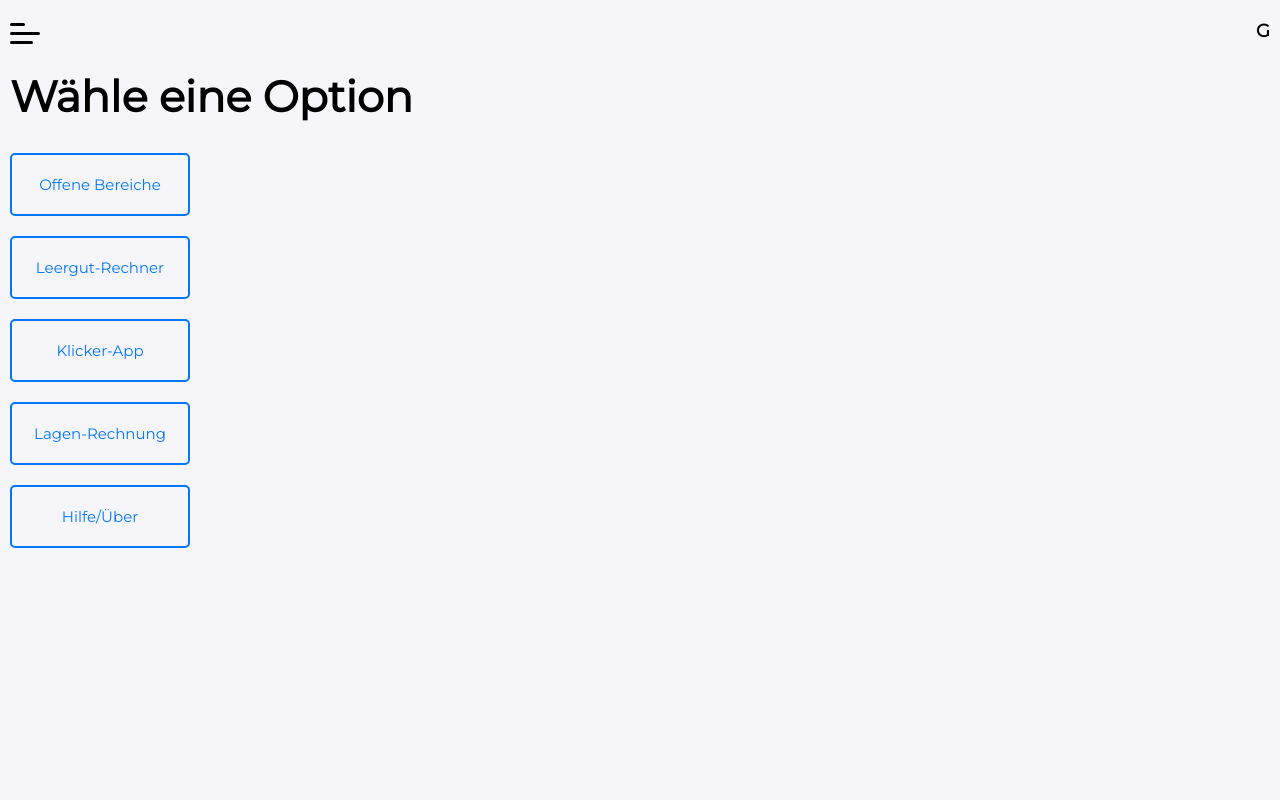
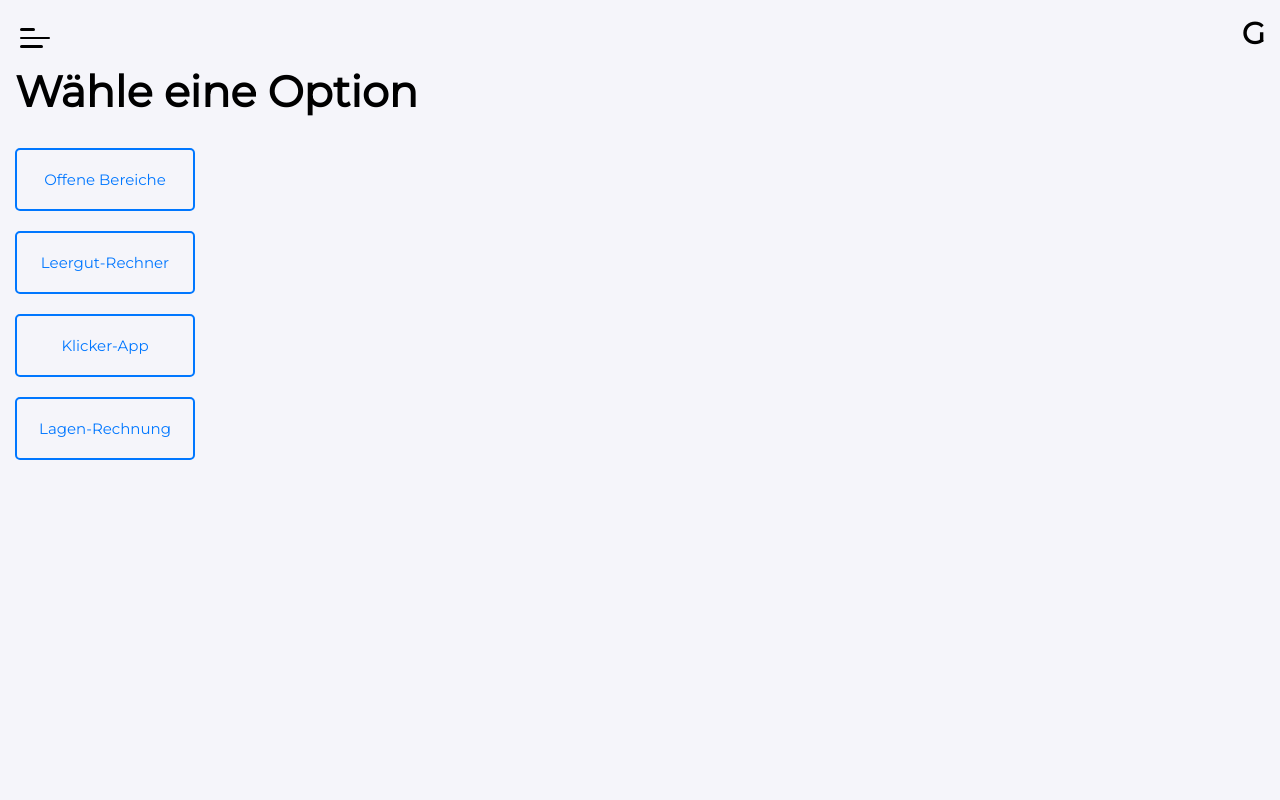
Before and after one commit to sarguhl/GoodDrinks, a Flask app: page / in a window 1280 px wide. Run offline with Flask 2, Linux system fonts and the light colour scheme.

Commit message:
Major Changes
Update UI, Navigation, DB

```diff
--- a/website/db/db.py
+++ b/website/db/db.py
@@ -1,6 +1,6 @@
 import imp
 from os.path import isfile
-import pymysql.cursors
+import mariadb
 import time
 
 from apscheduler.triggers.cron import CronTrigger
@@ -8,22 +8,25 @@ from apscheduler.triggers.cron import CronTrigger
 DB_PATH = "./data/db/database.db"
 BUILD_PATH = "./data/db/build.sql"
 
-db = pymysql.connect(
-    host="172.17.0.1",
-    db="sarguhl_bereich",
-    user="sarguhl_user710953",
-    password="TioTio$a!1234",
-    charset='utf8mb4'
-)
-
 # db = pymysql.connect(
-#     host="localhost",
-#     db="dashboard",
-#     user="emil",
-#     password="emil",
+#     host="172.17.0.1",
+#     db="sarguhl_bereich",
+#     user="sarguhl_user710953",
+#     password="TioTio$a!1234",
 #     charset='utf8mb4'
 # )
-cur = db.cursor()
+
+config = {
+    'host': '172.17.0.1',
+    'port': 3306,
+    'user': 'sarguhl_user710953',
+    'password': 'TioTio$a!1234',
+    'database': 'sarguhl_bereich'
+}
+
+
+conn = mariadb.connect(**config)
+cur = conn.cursor()
 
 
 
--- a/website/static/index.css
+++ b/website/static/index.css
@@ -2,13 +2,14 @@
 * {
     padding: 0;
     margin: 0;
-    background-color: #F5F5FA;
+
     box-sizing: border-box;
     line-break: auto;
 }
 
 html {
     font-size: 62.5%;
+    background-color: #F5F5FA;
 }
 
 body {
@@ -22,7 +23,7 @@ main {
 
 .home-wrapper h1 {
     font-size: 43px;
-    margin-left: 10px;
+    margin-left: 15px;
     margin-top: 10px;
     margin-bottom: 20px;
 }
@@ -36,12 +37,12 @@ nav {
     background-color: none;
 
     width: 100%;
+
 }
 
 .nav_elements {
     font-family: 'Montserrat', sans-serif;
-    margin: 10px;
-    text-align: right;
+    margin: 15px;
 }
 
 .logo {
@@ -51,10 +52,11 @@ nav {
 }
 
 .logo h1 {
-    font-weight: 900;
+    font-size: 30px;
 }
 
 .nav_burger {
+    margin-top: 5px;
     width: 30px;
     float: left;
     font-weight: 900;
@@ -68,7 +70,7 @@ nav {
     cursor:pointer;
 }
 
-.nav_burger label span{
+.menu__btn span{
     background: rgb(0, 0, 0);
     border-radius:10px;
     height:3px;
@@ -78,56 +80,84 @@ nav {
 }
 
 
-.nav_burger span:nth-of-type(1){
+.menu__btn span:nth-of-type(1){
     width:50%;
 
 }
 
-.nav_burger span:nth-of-type(2){
+.menu__btn span:nth-of-type(2){
     width:100%;
 }
 
 
-.nav_burger span:nth-of-type(3){
+.menu__btn span:nth-of-type(3){
     width:75%;
 
 }
 
-
-.nav_burger input[type="checkbox"]{
+.menu__btn input[type="checkbox"]{
     display:none;
 }
 
 .ext_nav {
     height: 40px;
-    margin-top: 20px;
 }
+
+#menu__toggle {
+    opacity: 0;
+  }
+
+  #menu__toggle:checked ~ .menu__box {
+    left: 0 !important;
+  }
+  .menu__btn {
+    position: fixed;
+    top: 20px;
+    left: 20px;
+    width: 30px;
+    height: 26px;
+    cursor: pointer;
+    margin-top: 5px;
+    z-index: 20;
+  }
+
+  .menu__box {
+    display: block;
+    position: fixed;
+    top: 0;
+    left: -100%;
+    width: 300px;
+    height: 100%;
+    margin: 0;
+    padding: 80px 0;
+    list-style: none;
+    background-color: #ECEFF1;
+  }
+
+  .menu__item {
+    display: block;
+    padding: 12px 24px;
+    color: #333;
+    font-family: 'Roboto', sans-serif;
+    font-size: 20px;
+    font-weight: 600;
+    text-decoration: none;
+    transition-duration: .25s;
+  }
+  .menu__item:hover {
+    background-color: #CFD8DC;
+  }
+
+
+
+
+
+
 
 
 .wrapper {
     margin: 0 auto;
     max-width: 100%;
-}
-
-nav ul {
-    list-style-type: none;
-    margin: 0;
-    padding: 0;
-    overflow: hidden;
-    background-color: black;
-}
-
-nav li a {
-    display: block;
-    color: rgb(255, 255, 255);
-    text-align: center;
-    padding: 14px 16px;
-    text-decoration: none;
-    background-color: black;
-}
-
-nav li a:hover {
-    background-color: #0077FF;
 }
 
 .menu {
@@ -138,6 +168,7 @@ nav li a:hover {
     max-width: 100%;
     border-radius: 2rem;
     background: var(--menu-bg);
+    margin-left: 5px;
 }
 
 .btn-menu {
@@ -300,7 +331,6 @@ i {
 
 #btn-menu-mail {
     text-align: center;
-    position: relative;
     cursor: pointer;
     background: #0077FF;
     border: none;
@@ -319,7 +349,6 @@ i {
 
 #btn-menu-os {
     text-align: center;
-    position: relative;
     cursor: pointer;
     background: #FF6600;
     border: none;
@@ -441,7 +470,6 @@ i {
 
 #cancel, #cancel2 {
     text-align: center;
-    position: relative;
     cursor: pointer;
     background: #FF6600;
     border: none;
@@ -459,7 +487,6 @@ i {
 
 #sendmsgbtn, #sendmsgbtn2 {
     text-align: center;
-    position: relative;
     cursor: pointer;
     background: #0077FF;;
     border: none;
@@ -512,7 +539,6 @@ dialog input {
 
 #adminbtn {
     text-align: center;
-    position: relative;
     cursor: pointer;
     background: #FF6600;
     border: none;
--- a/website/templates/base.html
+++ b/website/templates/base.html
@@ -14,12 +14,25 @@
             <div class="nav_elements">
 
                 <div class="nav_burger">
-                    <label for="check">
-                        <input type="checkbox" id="check"/>
-                        <span></span>
-                        <span></span>
-                        <span></span>
-                    </label>
+                    <div class="hamburger-menu">
+                        <input id="menu__toggle" type="checkbox" />
+                        <label class="menu__btn" for="menu__toggle">
+                          <span></span>
+                          <span></span>
+                          <span></span>
+                        </label>
+
+
+                        <ul class="menu__box">
+                          <li><a class="menu__item" href="/">Home</a></li>
+                          <li><a class="menu__item" href="/offene-bereiche">Offene Bereiche</a></li>
+                          <li><a class="menu__item" href="/funktion-eins">Leergut-Rechner</a></li>
+                          <li><a class="menu__item" href="/funktion-zwei">Klicker-App</a></li>
+                          <li><a class="menu__item" href="/funktion-drei">Lagen-Rechnung</a></li>
+                          <li><a class="menu__item" href="/hilfe">Hilfe/Über</a></li>
+                        </ul>
+                      </div>
+
                 </div>
                 <div class="logo">
                     <h1>G</h1>
--- a/website/templates/home.html
+++ b/website/templates/home.html
@@ -8,7 +8,6 @@
         <a class="cta-gohst" href="/funktion-eins">Leergut-Rechner</a>
         <a class="cta-gohst" href="/funktion-zwei">Klicker-App</a>
         <a class="cta-gohst" href="/funktion-drei">Lagen-Rechnung</a>
-        <a class="cta-gohst" href="/hilfe">Hilfe/Über</a>
     </div>
 </div>
 
```
Also changed, not shown: 1 other file.
